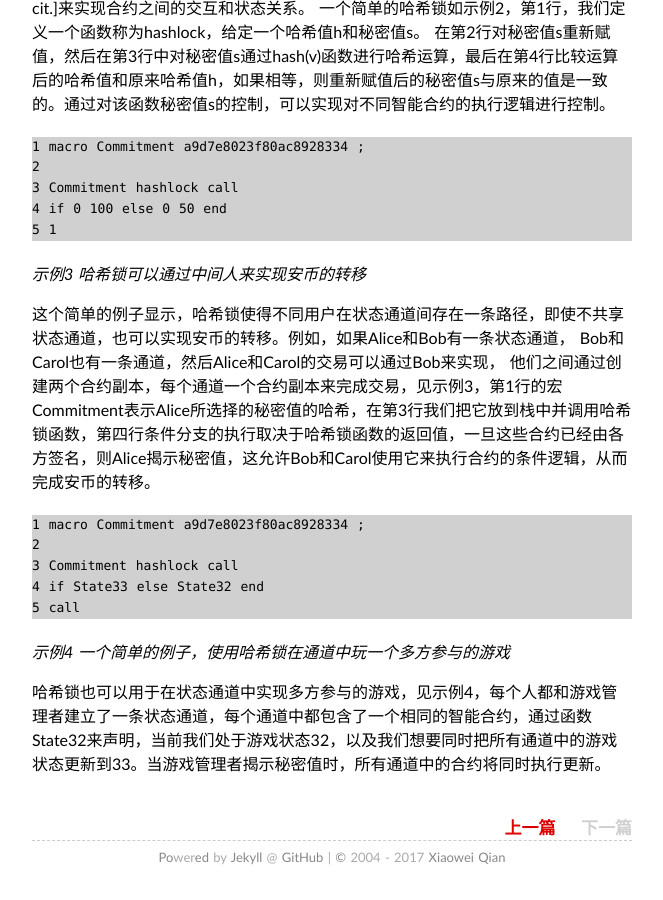
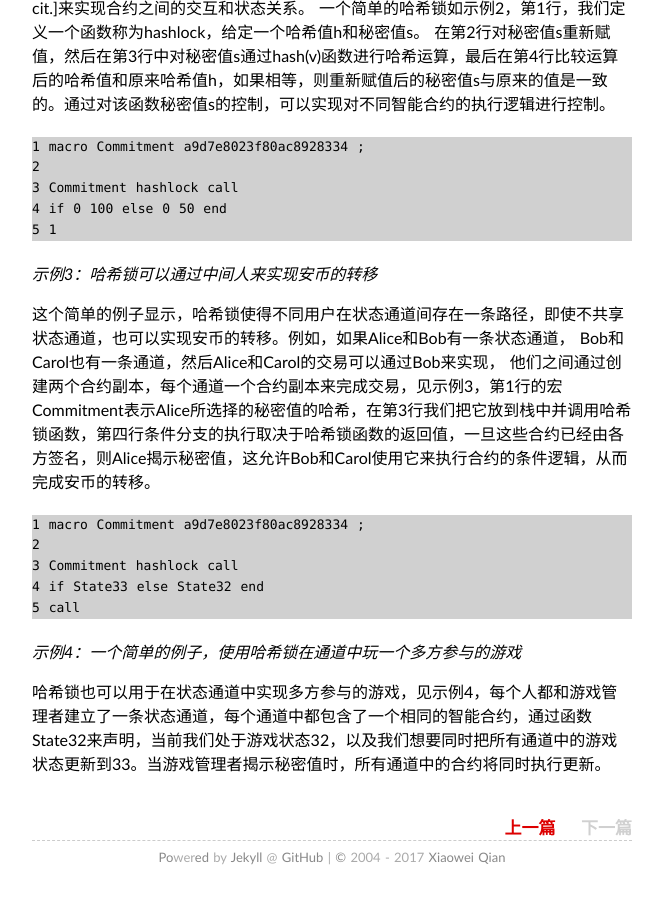
Before and after one commit to XiaoweiQian/note, a Jekyll site: the page built from _posts/2017-04-13-aeternity-whitepaper.md, in a window 1280 px wide and 900 px high, scrolled down 4456 px. Shown: the whole window, without its empty margins (308-971 px from the left). Built offline with Jekyll 4.4.1, drawn with Linux system fonts in a browser that asks for light colours; Markdown is read by kramdown in place of the engine named in the settings.

````diff
--- a/_posts/2017-04-13-aeternity-whitepaper.md
+++ b/_posts/2017-04-13-aeternity-whitepaper.md
@@ -134,7 +134,7 @@ a) Contract interaction and multi-step contracts(合约交互和多步骤合约)
 4 if 0 100 else 0 50 end
 5 1
 ```
-*示例3 哈希锁可以通过中间人来实现安币的转移*
+*示例3：哈希锁可以通过中间人来实现安币的转移*
 
 这个简单的例子显示，哈希锁使得不同用户在状态通道间存在一条路径，即使不共享状态通道，也可以实现安币的转移。例如，如果Alice和Bob有一条状态通道，
 Bob和Carol也有一条通道，然后Alice和Carol的交易可以通过Bob来实现， 他们之间通过创建两个合约副本，每个通道一个合约副本来完成交易，见示例3，第1行的宏Commitment表示Alice所选择的秘密值的哈希，在第3行我们把它放到栈中并调用哈希锁函数，第四行条件分支的执行取决于哈希锁函数的返回值，一旦这些合约已经由各方签名，则Alice揭示秘密值，这允许Bob和Carol使用它来执行合约的条件逻辑，从而完成安币的转移。
@@ -146,6 +146,6 @@ Bob和Carol也有一条通道，然后Alice和Carol的交易可以通过Bob来
 4 if State33 else State32 end
 5 call
 ```
-*示例4 一个简单的例子，使用哈希锁在通道中玩一个多方参与的游戏*
+*示例4：一个简单的例子，使用哈希锁在通道中玩一个多方参与的游戏*
 
 哈希锁也可以用于在状态通道中实现多方参与的游戏，见示例4，每个人都和游戏管理者建立了一条状态通道，每个通道中都包含了一个相同的智能合约，通过函数State32来声明，当前我们处于游戏状态32，以及我们想要同时把所有通道中的游戏状态更新到33。当游戏管理者揭示秘密值时，所有通道中的合约将同时执行更新。
````
